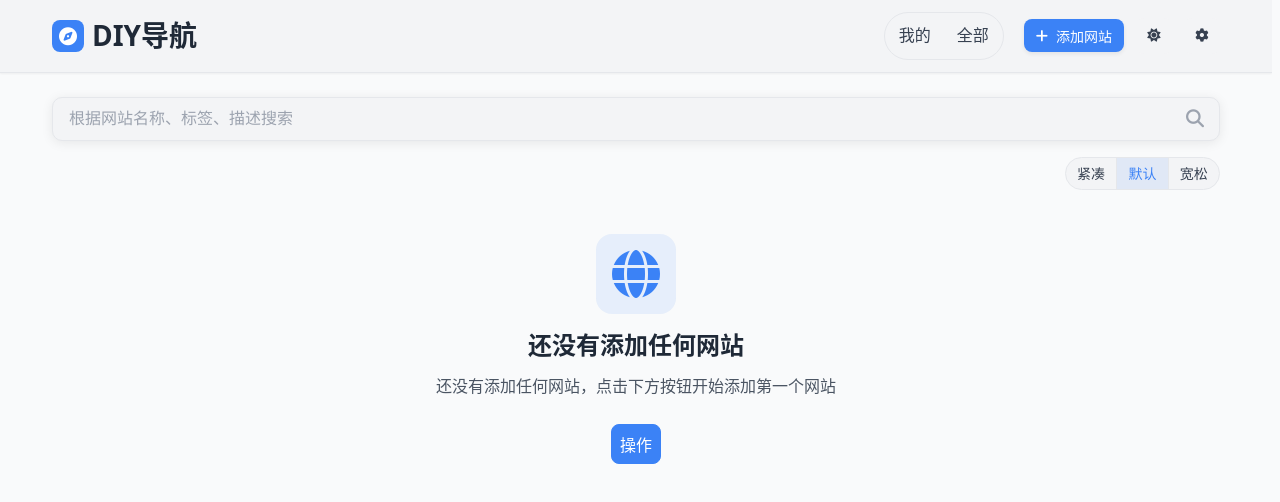
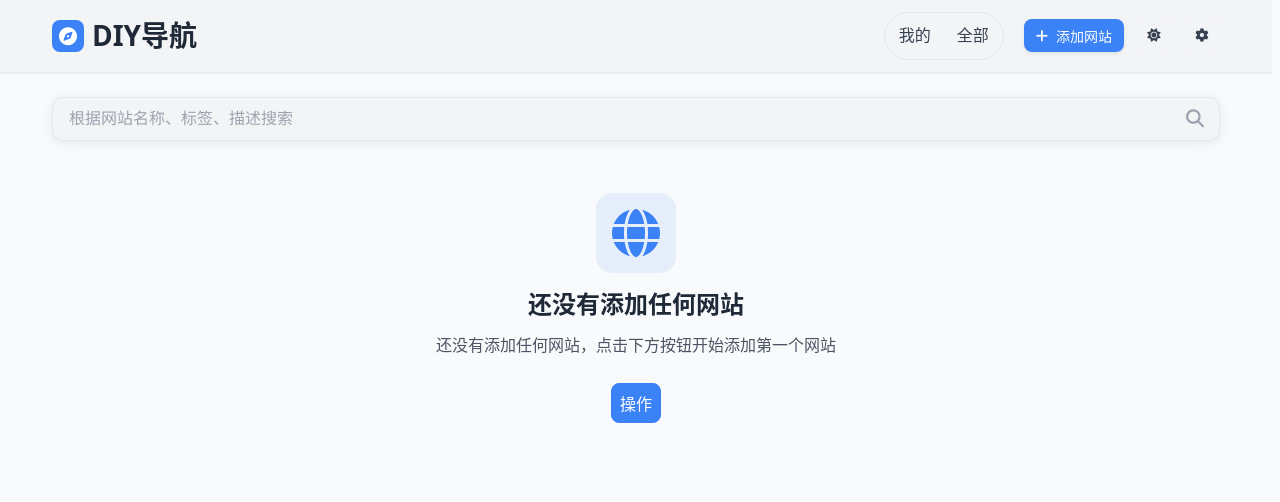
Before and after one commit to slightlee/diy-nav-web, a Vue app: page /favorite in a window 1280 px wide. Shown: the top 502 px of the page. Built offline with nearby package versions, Linux system fonts and the light colour scheme.

Commit message:
refactor: 移除密度设置和视图切换功能

```diff
--- a/src/components/SearchSection.vue
+++ b/src/components/SearchSection.vue
@@ -11,54 +11,6 @@
       <button class="search-button">
         <i class="fas fa-search" />
       </button>
-    </div>
-
-    <div v-if="!hideViewSwitch" class="view-switch">
-      <button
-        class="view-switch__btn"
-        :class="[{ active: selectedView === 'recent' }]"
-        type="button"
-        @click="selectView('recent')"
-      >
-        最近使用
-      </button>
-      <button
-        class="view-switch__btn"
-        :class="[{ active: selectedView === 'favorite' }]"
-        type="button"
-        @click="selectView('favorite')"
-      >
-        常用
-      </button>
-      <button
-        class="view-switch__btn"
-        :class="[{ active: selectedView === 'all' }]"
-        type="button"
-        @click="selectView('all')"
-      >
-        全部
-      </button>
-    </div>
-
-    <div
-      v-if="!searchKeyword && !fixedView && selectedView !== 'all' && quickStripList.length"
-      class="quick-recent-strip"
-    >
-      <div class="quick-recent-strip__list">
-        <button
-          v-for="w in quickStripList"
-          :key="w.id"
-          class="quick-recent-strip__item"
-          @click="onVisit(w)"
-        >
-          <i
-            v-if="w.favicon"
-            :style="{ backgroundImage: `url(${w.favicon})` }"
-            class="quick-recent-strip__favicon"
-          />
-          <span class="quick-recent-strip__name">{{ w.name }}</span>
-        </button>
-      </div>
     </div>
 
     <div v-if="showFilters" class="tag-filter-section">
@@ -144,34 +96,6 @@
     </div>
 
     <div v-else class="website-list-section">
-      <div class="list-toolbar">
-        <div v-if="!hideDensity" class="density-segment">
-          <button
-            class="density-btn"
-            :class="{ active: currentDensity === 'compact' }"
-            type="button"
-            @click="setDensity('compact')"
-          >
-            紧凑
-          </button>
-          <button
-            class="density-btn"
-            :class="{ active: currentDensity === 'default' }"
-            type="button"
-            @click="setDensity('default')"
-          >
-            默认
-          </button>
-          <button
-            class="density-btn"
-            :class="{ active: currentDensity === 'loose' }"
-            type="button"
-            @click="setDensity('loose')"
-          >
-            宽松
-          </button>
-        </div>
-      </div>
       <div class="website-grid">
         <div
           v-for="website in filteredWebsites"
@@ -224,20 +148,16 @@ import EmptyState from '@/components/EmptyState.vue'
 import { useWebsiteStore } from '@/stores/website'
 import { useCategoryStore } from '@/stores/category'
 import { useTagStore } from '@/stores/tag'
-import { useSettingsStore } from '@/stores/settings'
-import type { Website } from '@/types'
+
+import type { Website, Tag } from '@/types'
 
 interface Props {
   fixedView?: 'recent' | 'favorite' | 'all'
-  hideViewSwitch?: boolean
   hideSearch?: boolean
-  hideDensity?: boolean
 }
 
 const props = withDefaults(defineProps<Props>(), {
-  hideViewSwitch: false,
-  hideSearch: false,
-  hideDensity: false
+  hideSearch: false
 })
 
 const emit = defineEmits(['edit', 'delete', 'addSite', 'manageTags', 'manageCategories'])
@@ -245,46 +165,24 @@ const emit = defineEmits(['edit', 'delete', 'addSite', 'manageTags', 'manageCate
 const websiteStore = useWebsiteStore()
 const categoryStore = useCategoryStore()
 const tagStore = useTagStore()
-const settingsStore = useSettingsStore()
 const route = useRoute()
 
 const searchKeyword = ref('')
 const showFilters = computed(() => !props.fixedView || props.fixedView === 'all')
 const selectedTags = ref<string[]>([])
 const selectedCategory = ref('all')
-const selectedView = ref<'recent' | 'favorite' | 'all'>('all')
-const currentDensity = computed(() => settingsStore.settings.density || 'default')
-const setDensity = (d: 'default' | 'compact' | 'loose') => settingsStore.setDensity(d)
-
-const quickRecentList = computed(() => {
-  return websiteStore.websites
-    .filter(w => !!w.lastVisited)
-    .sort((a, b) => (b.lastVisited?.getTime() ?? 0) - (a.lastVisited?.getTime() ?? 0))
-    .slice(0, 10)
-})
-
-const quickFavoriteList = computed(() => {
-  return websiteStore.websites
-    .filter(w => !!w.isFavorite)
-    .sort((a, b) => (b.visitCount ?? 0) - (a.visitCount ?? 0))
-    .slice(0, 10)
-})
-
-const quickStripList = computed(() =>
-  selectedView.value === 'recent' ? quickRecentList.value : quickFavoriteList.value
-)
 
 const recentLimit = 12
 const favoriteLimit = 12
 
 const baseViewWebsites = computed(() => {
-  if (props.fixedView === 'recent' || selectedView.value === 'recent') {
+  if (props.fixedView === 'recent') {
     return websiteStore.websites
       .filter(w => !!w.lastVisited)
       .sort((a, b) => (b.lastVisited?.getTime() ?? 0) - (a.lastVisited?.getTime() ?? 0))
       .slice(0, recentLimit)
   }
-  if (props.fixedView === 'favorite' || selectedView.value === 'favorite') {
+  if (props.fixedView === 'favorite') {
     return websiteStore.websites
       .filter(w => !!w.isFavorite)
       .sort(
@@ -325,7 +223,7 @@ const tags = computed(() => tagStore.tags)
 const categories = computed(() => [...categoryStore.categories].sort((a, b) => a.order - b.order))
 
 const getWebsiteTags = (tagIds: string[]) => {
-  return tagIds.map(id => tagStore.getTagById(id)).filter((tag): tag is any => !!tag)
+  return tagIds.map(id => tagStore.getTagById(id)).filter((tag): tag is Tag => !!tag)
 }
 
 const toggleTag = (tagId: string) => {
@@ -336,10 +234,6 @@ const toggleTag = (tagId: string) => {
 
 const selectCategory = (categoryId: string) => {
   selectedCategory.value = categoryId
-}
-
-const selectView = (v: 'recent' | 'favorite' | 'all') => {
-  selectedView.value = v
 }
 
 const clearSearch = () => {
@@ -425,7 +319,7 @@ const onDrop = (targetId: string, e: DragEvent) => {
   draggingId.value = null
   dragOverId.value = null
   if (!sourceId || sourceId === targetId) return
-  const inFavoriteView = props.fixedView === 'favorite' || selectedView.value === 'favorite'
+  const inFavoriteView = props.fixedView === 'favorite'
   if (inFavoriteView) websiteStore.moveFavoriteBefore(sourceId, targetId)
   else websiteStore.moveWebsiteBefore(sourceId, targetId)
 }
@@ -440,84 +334,6 @@ const onDragEnd = () => {
 
 .search-section {
   margin-bottom: 1.25rem;
-}
-
-.view-switch {
-  display: inline-flex;
-  gap: 6px;
-  margin-top: 8px;
-  padding: 4px;
-  border: 1px solid var(--color-border);
-  border-radius: var(--radius-pill);
-  background: var(--color-neutral-100);
-  box-shadow: 0 2px 8px rgba(0, 0, 0, 0.06);
-}
-
-.view-switch__btn {
-  padding: 6px 12px;
-  border-radius: var(--radius-pill);
-  border: none;
-  background: transparent;
-  color: var(--color-neutral-700);
-  transition: all 0.2s ease-in-out;
-}
-
-.view-switch__btn.active {
-  background: var(--color-primary);
-  color: #fff;
-  box-shadow: 0 2px 8px rgba(var(--color-primary-rgb), 0.2);
-}
-
-.quick-recent-strip {
-  margin-top: 10px;
-  position: relative;
-  padding: 8px 32px 6px;
-  border: 1px solid var(--color-neutral-200);
-  background: var(--color-neutral-100);
-  border-radius: 12px;
-}
-
-.quick-recent-strip__list {
-  display: flex;
-  flex-wrap: wrap;
-  overflow: visible;
-  gap: 8px;
-  padding-bottom: 4px;
-}
-
-.quick-recent-strip__item {
-  display: inline-flex;
-  align-items: center;
-  gap: 8px;
-  padding: 6px 12px;
-  border: 1px solid var(--color-neutral-200);
-  border-radius: var(--radius-pill);
-  background: var(--color-neutral-50);
-  cursor: pointer;
-  white-space: nowrap;
-  max-width: 200px;
-  overflow: hidden;
-  text-overflow: ellipsis;
-  transition: all 0.2s ease-in-out;
-}
-
-.quick-recent-strip__favicon {
-  width: 18px;
-  height: 18px;
-  background-size: cover;
-  border-radius: 6px;
-  box-shadow: 0 2px 6px rgba(0, 0, 0, 0.08);
-}
-
-.quick-recent-strip__name {
-  font-size: var(--font-size-sm);
-  color: var(--color-neutral-800);
-  overflow: hidden;
-  text-overflow: ellipsis;
-}
-
-.quick-recent-strip__item:hover {
-  background: var(--color-neutral-100);
 }
 
 .search-container {
@@ -818,58 +634,4 @@ const onDragEnd = () => {
     grid-template-columns: 1fr;
   }
 }
-
-.list-toolbar {
-  width: 100%;
-  display: flex;
-  justify-content: flex-end;
-  align-items: center;
-  gap: var(--spacing-sm);
-  margin-bottom: 0.5rem;
-}
-
-.density-segment {
-  display: inline-flex;
-  border: 1px solid var(--color-border);
-  border-radius: var(--radius-pill);
-  background-color: var(--color-neutral-100);
-  overflow: hidden;
-}
-
-.density-btn {
-  padding: 0.35rem 0.7rem;
-  font-size: var(--font-size-sm);
-  color: var(--color-neutral-700);
-  background: transparent;
-  border: none;
-  cursor: pointer;
-  transition:
-    background-color var(--transition-fast),
-    color var(--transition-fast);
-}
-
-.density-btn:hover {
-  background-color: var(--color-neutral-200);
-}
-
-.density-btn:focus {
-  outline: none;
-}
-
-.density-btn:focus-visible {
-  outline: 2px solid var(--color-primary);
-  outline-offset: 2px;
-}
-
-.density-btn.active {
-  color: var(--color-primary);
-  background-color: rgba(var(--color-primary-rgb), 0.1);
-}
-
-.density-btn + .density-btn {
-  border-left: 1px solid var(--color-border);
-}
 </style>
-interface Props { fixedView?: 'recent' | 'favorite' | 'all' hideViewSwitch?: boolean } const
-showFilters = computed(() => !props.fixedView || props.fixedView === 'all') if (props.fixedView) {
-selectedView.value = props.fixedView }
--- a/src/layouts/AppLayout.vue
+++ b/src/layouts/AppLayout.vue
@@ -40,7 +40,6 @@
         <template v-else>
           <SearchSection
             :fixed-view="fixedViewMeta"
-            :hide-view-switch="true"
             @edit="handleEditWebsite"
             @delete="handleDeleteWebsite"
             @add-site="handleAddSite"
@@ -326,7 +325,6 @@ const route = useRoute()
 const router = useRouter()
 
 // 响应式状态
-const showSettingsDropdown = ref(false)
 const addSiteContextCategoryId = ref('')
 
 const recentTotal = computed(() => websiteStore.websites.filter(w => !!w.lastVisited).length)
@@ -439,7 +437,7 @@ const confirmDeleteWebsite = () => {
     websiteStore.deleteWebsite(websiteDeleteTargetId.value)
     uiStore.showToast('网站删除成功', 'success')
     closeWebsiteDeleteConfirm()
-  } catch (error) {
+  } catch {
     uiStore.showToast('删除失败，请重试', 'error')
   } finally {
     deletingWebsite.value = false
@@ -451,28 +449,20 @@ const handleDeleteWebsite = (websiteId: string) => {
   websiteDeleteConfirmOpen.value = true
 }
 
-const toggleSettingsDropdown = () => {
-  showSettingsDropdown.value = !showSettingsDropdown.value
-}
-
 const openManageCategories = () => {
   uiStore.openModal('manageCategories')
-  showSettingsDropdown.value = false
 }
 
 const openManageTags = () => {
   uiStore.openModal('manageTags')
-  showSettingsDropdown.value = false
 }
 
 const openSettingsModal = () => {
   uiStore.openModal('settings')
-  showSettingsDropdown.value = false
 }
 
 const openDataManagement = () => {
   uiStore.openModal('dataManagement')
-  showSettingsDropdown.value = false
 }
 
 // 主题切换已迁移至 HeaderBar
--- a/src/router/index.ts
+++ b/src/router/index.ts
@@ -10,7 +10,7 @@ const getDefaultHomePath = (): string => {
       if (home === 'favorite') return '/my'
       if (home === 'all') return '/all'
       return '/favorite'
-    } catch (e) {
+    } catch {
       return '/favorite'
     }
   }
--- a/src/stores/settings.ts
+++ b/src/stores/settings.ts
@@ -10,7 +10,6 @@ const DEFAULT_SETTINGS: UserSettings = {
     search: 'Ctrl+K',
     settings: 'Ctrl+,'
   },
-  density: 'default',
   defaultHome: 'favorite'
 }
 
@@ -25,7 +24,7 @@ export const useSettingsStore = defineStore('settings', () => {
       try {
         const parsedSettings = JSON.parse(stored)
         settings.value = { ...DEFAULT_SETTINGS, ...parsedSettings }
-      } catch (e) {
+      } catch {
         settings.value = { ...DEFAULT_SETTINGS }
       }
     } else {
@@ -52,12 +51,6 @@ export const useSettingsStore = defineStore('settings', () => {
     applyTheme()
   }
 
-  const setDensity = (density: NonNullable<UserSettings['density']>) => {
-    settings.value.density = density
-    saveToLocalStorage()
-    applyTheme()
-  }
-
   const setDefaultHome = (home: NonNullable<UserSettings['defaultHome']>) => {
     settings.value.defaultHome = home
     saveToLocalStorage()
@@ -78,9 +71,6 @@ export const useSettingsStore = defineStore('settings', () => {
     } else {
       root.setAttribute('data-theme', theme)
     }
-
-    const density = settings.value.density || 'default'
-    root.setAttribute('data-density', density)
   }
 
   const saveToLocalStorage = () => {
@@ -98,7 +88,7 @@ export const useSettingsStore = defineStore('settings', () => {
       saveToLocalStorage()
       applyTheme()
       return true
-    } catch (e) {
+    } catch {
       return false
     }
   }
@@ -134,7 +124,7 @@ export const useSettingsStore = defineStore('settings', () => {
 
       saveToLocalStorage()
       return true
-    } catch (e) {
+    } catch {
       return false
     }
   }
@@ -148,7 +138,6 @@ export const useSettingsStore = defineStore('settings', () => {
     updateSettings,
     resetSettings,
     setTheme,
-    setDensity,
     setDefaultHome,
     setShortcut,
     exportSettings,
--- a/src/stores/website.ts
+++ b/src/stores/website.ts
@@ -20,7 +20,7 @@ export const useWebsiteStore = defineStore('website', () => {
       const saved = JSON.parse(localStorage.getItem('websites') || '[]')
       if (Array.isArray(saved)) {
         websites.value = saved
-          .map((item, index) => ({
+          .map(item => ({
             ...item,
             createdAt: new Date(item.createdAt),
             updatedAt: new Date(item.updatedAt),
@@ -238,9 +238,8 @@ export const useWebsiteStore = defineStore('website', () => {
           createdAt,
           updatedAt,
           lastVisited,
-          order: typeof (w as any).order === 'number' ? (w as any).order : i,
-          favoriteOrder:
-            typeof (w as any).favoriteOrder === 'number' ? (w as any).favoriteOrder : undefined,
+          order: typeof w.order === 'number' ? w.order : i,
+          favoriteOrder: typeof w.favoriteOrder === 'number' ? w.favoriteOrder : undefined,
           isFavorite: typeof w.isFavorite === 'boolean' ? w.isFavorite : false
         }
       })
--- a/src/types/index.ts
+++ b/src/types/index.ts
@@ -42,7 +42,6 @@ export interface UserSettings {
   customBackground?: string
   autoBackup: boolean
   shortcuts: Record<string, string>
-  density?: 'default' | 'compact' | 'loose'
   defaultHome?: 'recent' | 'favorite' | 'all'
 }
 
```
Also changed, not shown: src/styles/main.scss (+0 -17 lines).
